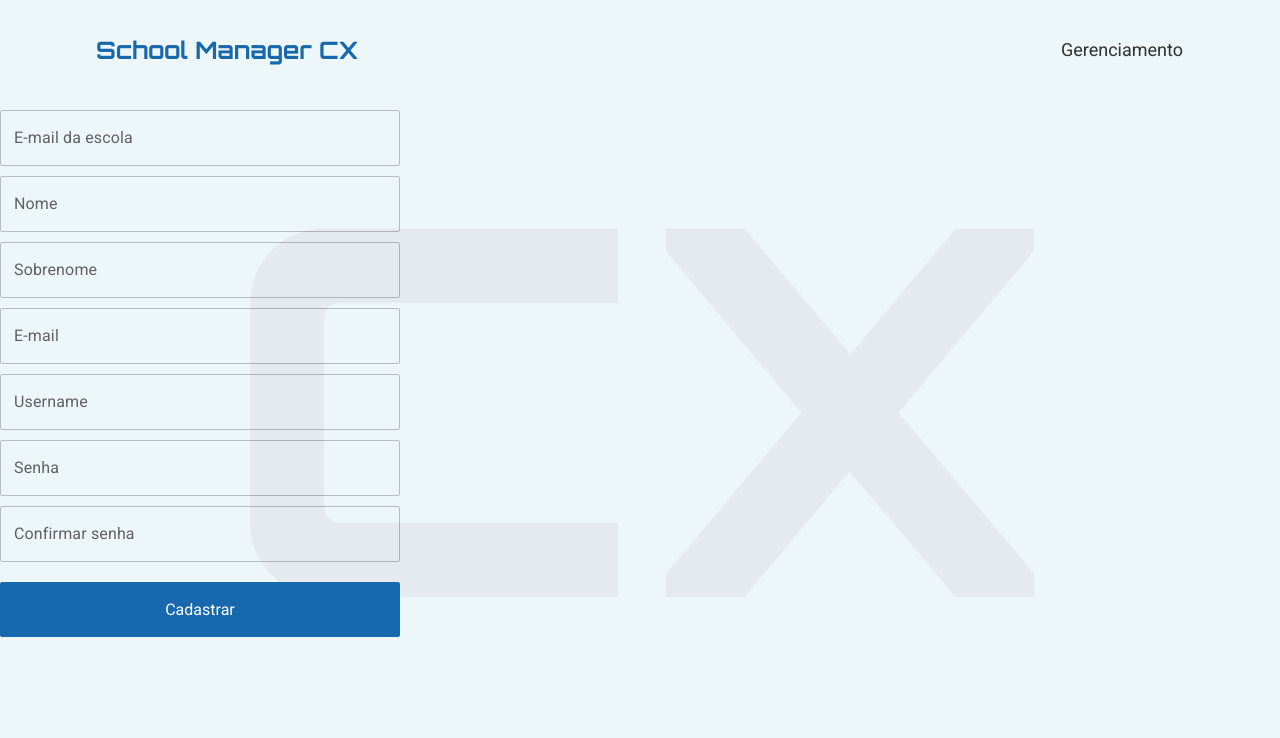
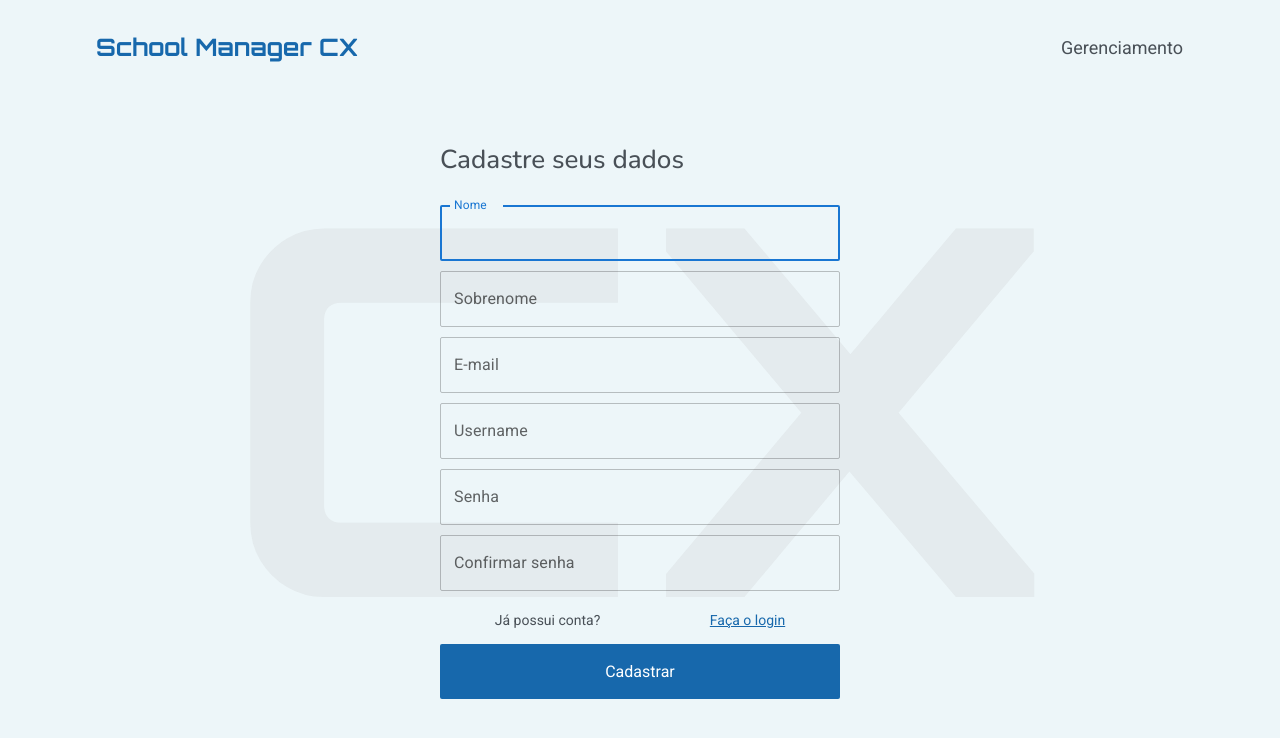
Before and after one commit to renandcr/school_manager_interface, a React (Create React App) app: page /home-screen in a window 1280 px wide. Shown: the top 738 px of the page. Built offline with nearby package versions, Linux system fonts and the light colour scheme.

Commit message:
feat: Desenvolver componente RegistrationForm e incorporá-lo ao componente HomeScreen. Agora é possível fazer requisições no servidor para cadastramento de novos usuários.

```diff
--- a/package.json
+++ b/package.json
@@ -7,7 +7,7 @@
     "@emotion/react": "^11.10.6",
     "@emotion/styled": "^11.10.6",
     "@hookform/resolvers": "^2.9.11",
-    "@mui/material": "^5.11.9",
+    "@mui/material": "^5.11.10",
     "@mui/styled-engine-sc": "^5.11.9",
     "@testing-library/jest-dom": "^5.14.1",
     "@testing-library/react": "^13.0.0",
--- a/src/App.tsx
+++ b/src/App.tsx
@@ -3,9 +3,6 @@ import "react-toastify/dist/ReactToastify.css";
 import { GlobalStyle } from "./styles/global";
 import Routes from "./routes";
 import React from "react";
-import DefaultButton from "./components/DefaultButton";
-// import "./App.css";
-import RegistrationForm from "./components/RegistrationForm";
 
 function App() {
   return (
@@ -13,9 +10,6 @@ function App() {
       <GlobalStyle />
       <ToastContainer autoClose={4000} />
       <Routes />
-      {/* <Header /> */}
-      {/* <DefaultButton>{"Cadastrar"}</DefaultButton> */}
-      <RegistrationForm />
     </>
   );
 }
--- a/src/assets/axios/index.js
+++ b/src/assets/axios/index.js
@@ -1,7 +1,7 @@
 import axios from "axios";
 
 const api = axios.create({
-  baseURL: `http://localhost:8000/konia_project`,
+  baseURL: `http://localhost:8000/school_manager`,
 });
 
 export default api;
--- a/src/components/BackgroundLogo/style.ts
+++ b/src/components/BackgroundLogo/style.ts
@@ -6,6 +6,8 @@ export const BackgroundLogoContainer = styled.div`
   justify-content: center;
   align-items: center;
   position: fixed;
+  top: 0;
+  bottom: 0;
   z-index: -999;
   width: 100%;
   height: 100%;
--- a/src/components/Header/index.tsx
+++ b/src/components/Header/index.tsx
@@ -3,7 +3,7 @@ import * as React from "react";
 
 const Header: React.FC = () => {
   return (
-    <HeaderContainer>
+    <HeaderContainer id="header">
       <div className="header_box_one">
         <LogoContainer>
           <a href="">
--- a/src/components/Header/style.ts
+++ b/src/components/Header/style.ts
@@ -4,17 +4,16 @@ import styled from "styled-components";
 export const HeaderContainer = styled.header`
   display: flex;
   justify-content: center;
+  align-items: center;
   width: 100%;
-  height: 80px;
-  position: fixed;
-  z-index: 3;
+  background-color: ${VARIABLES.grayColor4};
   .header_box_one {
     display: flex;
     flex-direction: column;
     justify-content: space-between;
     align-items: center;
     padding: 10px 0 10px 0;
-    height: 80px;
+    height: 75px;
     width: 85%;
     max-width: 1400px;
 
@@ -43,7 +42,7 @@ export const HeaderNavContainer = styled.div`
       width: fit-content;
       li {
         border: solid 1px transparent;
-        transition: all ease-in 300ms;
+        transition: all ease-in 500ms;
         :hover {
           transition: all ease-in 300ms;
           border-bottom: solid 1px ${VARIABLES.yellowColor};
@@ -52,9 +51,8 @@ export const HeaderNavContainer = styled.div`
         a {
           font-size: 18px;
           line-height: 24px;
-          color: ${VARIABLES.grayColor5};
+          color: inherit;
           text-decoration: none;
-          color: inherit;
           font-weight: 400;
         }
       }
--- a/src/components/RegistrationForm/index.tsx
+++ b/src/components/RegistrationForm/index.tsx
@@ -1,13 +1,14 @@
+import { RegistrationFormContainer, LoginOptionContainer } from "./style";
 import { yupResolver } from "@hookform/resolvers/yup";
-import { RegistrationFormContainer } from "./style";
 import DefaultButton from "../DefaultButton";
 import { useForm } from "react-hook-form";
 import { TextField } from "@mui/material";
+import { toast } from "react-toastify";
+import api from "../../assets/axios";
 import * as React from "react";
 import * as yup from "yup";
 
 interface IUserRegistration {
-  school_email: string;
   first_name: string;
   last_name: string;
   email: string;
@@ -16,13 +17,16 @@ interface IUserRegistration {
   confirm_password?: string;
 }
 
-const RegistrationForm = () => {
+interface IRegistrationForm {
+  showRegistrationForm: boolean;
+  setShowRegistrationForm: React.Dispatch<boolean>;
+}
+
+const RegistrationForm: React.FC<IRegistrationForm> = ({
+  showRegistrationForm,
+  setShowRegistrationForm,
+}) => {
   const FormSchema = yup.object().shape({
-    school_email: yup
-      .string()
-      .required("E-mail da escola é obrigatório")
-      .email("Tipo de e-mail inválido")
-      .max(75, "Limite de 75 caracteres"),
     first_name: yup
       .string()
       .required("Nome é obrigatório")
@@ -65,25 +69,28 @@ const RegistrationForm = () => {
   } = useForm<IUserRegistration>({ resolver: yupResolver(FormSchema) });
 
   const submissionMethod = (data: IUserRegistration) => {
-    // delete data.confirm_password;
-    console.log("All ready!", data);
+    delete data.confirm_password;
+    api
+      .post("/user", data)
+      .then(() => {
+        toast.success("Cadastro realizado com sucesso");
+        setShowRegistrationForm(true);
+      })
+      .catch((error) => {
+        toast.error(error.response.data.email[0]);
+      });
   };
 
   return (
+    <>
+      {showRegistrationForm && (
         <RegistrationFormContainer onSubmit={handleSubmit(submissionMethod)}>
-      <TextField
-        className="text_field"
-        label="E-mail da escola"
-        type="text"
-        // autoFocus
-        {...register("school_email")}
-      />
-      {errors?.school_email && <p>{errors.school_email?.message}</p>}
-
+          <h1>Cadastre seus dados</h1>
           <TextField
             className="text_field"
             label="Nome"
             type="text"
+            autoFocus
             {...register("first_name")}
           />
           {errors?.first_name && <p>{errors.first_name?.message}</p>}
@@ -108,6 +115,7 @@ const RegistrationForm = () => {
             className="text_field"
             label="Username"
             type="text"
+            placeholder="Nome que será exibido"
             {...register("username")}
           />
           {errors?.username && <p>{errors.username?.message}</p>}
@@ -126,9 +134,19 @@ const RegistrationForm = () => {
             type="text"
             {...register("confirm_password")}
           />
-      {errors?.confirm_password && <p>{errors.confirm_password?.message}</p>}
+          {errors?.confirm_password && (
+            <p>{errors.confirm_password?.message}</p>
+          )}
+          <LoginOptionContainer>
+            <span>Já possui conta?</span>
+            <span onClick={() => setShowRegistrationForm(false)}>
+              Faça o login
+            </span>
+          </LoginOptionContainer>
           <DefaultButton height="55px">{"Cadastrar"}</DefaultButton>
         </RegistrationFormContainer>
+      )}
+    </>
   );
 };
 
--- a/src/components/RegistrationForm/style.ts
+++ b/src/components/RegistrationForm/style.ts
@@ -7,22 +7,44 @@ export const RegistrationFormContainer = styled.form`
   row-gap: 10px;
   width: 98%;
   max-width: 400px;
+  h1 {
+    margin-bottom: 20px;
+    font-size: 26px;
+    line-height: 30px;
+    font-weight: 500;
+    font-family: ${VARIABLES.fontTwo};
+  }
   .text_field {
     div {
       border-radius: 2px;
     }
   }
   p {
-    display: flex;
-    align-self: flex-start;
-    align-items: center;
     margin: -5px 0 5px 0;
-    column-gap: 5px;
     font-size: 12px;
+    line-height: 16px;
     font-weight: 400;
     color: red;
   }
-  button {
-    margin-top: 10px;
+`;
+
+export const LoginOptionContainer = styled.div`
+  display: flex;
+  justify-content: space-around;
+  margin: 10px 0 5px 0;
+  span {
+    font-size: 14px;
+    line-height: 18px;
+    font-weight: 400;
+  }
+  span:last-child {
+    text-decoration: underline;
+    color: ${VARIABLES.blueColor};
+    cursor: pointer;
+    transition: all ease-in 500ms;
+    :hover {
+      transition: all ease-in 300ms;
+      color: ${VARIABLES.yellowColor};
+    }
   }
 `;
--- a/src/pages/HomeScreen/index.tsx
+++ b/src/pages/HomeScreen/index.tsx
@@ -1,15 +1,23 @@
 import { HomeScreenContainer, MainHomeScreenContainer } from "./style";
+import RegistrationForm from "../../components/RegistrationForm";
 import BackgroundLogo from "../../components/BackgroundLogo";
 import Header from "../../components/Header";
 import * as React from "react";
 
 const HomeScreen = () => {
+  const [showRegistrationForm, setShowRegistrationForm] = React.useState(true);
+
   return (
     <>
       <Header />
       <BackgroundLogo />
       <MainHomeScreenContainer>
-        <HomeScreenContainer></HomeScreenContainer>
+        <HomeScreenContainer>
+          <RegistrationForm
+            showRegistrationForm={showRegistrationForm}
+            setShowRegistrationForm={setShowRegistrationForm}
+          />
+        </HomeScreenContainer>
       </MainHomeScreenContainer>
     </>
   );
--- a/src/pages/HomeScreen/style.ts
+++ b/src/pages/HomeScreen/style.ts
@@ -7,6 +7,10 @@ export const MainHomeScreenContainer = styled.main`
 `;
 
 export const HomeScreenContainer = styled.section`
+  display: flex;
+  flex-direction: column;
+  align-items: center;
+  margin-top: 50px;
+  padding-bottom: 50px;
   width: 90%;
-  margin-top: 110px;
 `;
--- a/src/styles/global.js
+++ b/src/styles/global.js
@@ -6,7 +6,7 @@ export const GlobalStyle = createGlobalStyle`
         font-size: 16px;
         line-height: 21px;
         font-weight: 300;
-        color: #333;
+        color: #495057;
     }
     body{
         min-height: 100vh;
```
Also changed, not shown: 1 other file (tests, documents, lock files or other folders). Lines whose indentation alone changed are shown as unchanged.
